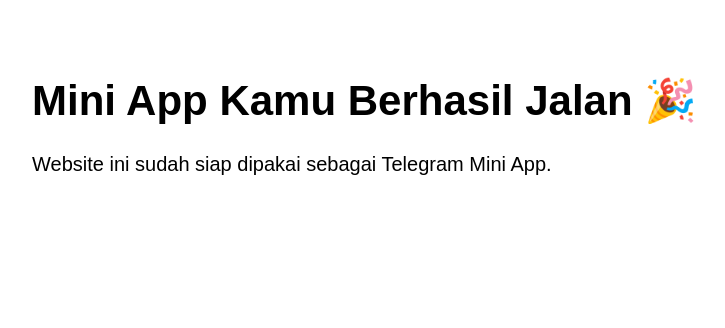
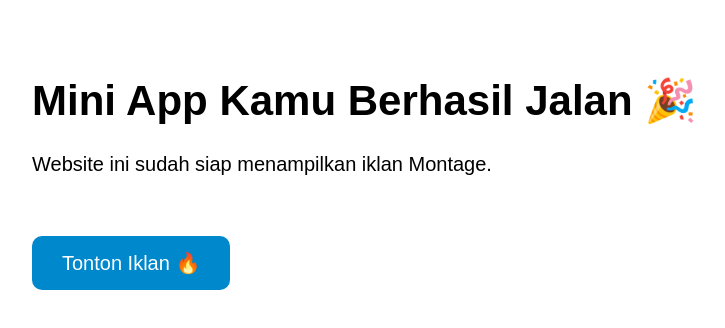
Before and after one commit to hyein89/miniapptrlekon, a Next.js app: page / in a window 1280 px wide. Shown: the top 328 px of the page, without its empty margins (16-741 px from the left). Built offline with nearby package versions, Linux system fonts and the light colour scheme.

Commit message:
Update page.tsx

```diff
--- a/app/page.tsx
+++ b/app/page.tsx
@@ -1,19 +1,59 @@
+"use client";
+import { useEffect } from "react";
+
 export default function HomePage() {
+  // Load Montage script
+  useEffect(() => {
+    const script = document.createElement("script");
+    script.src = "//libtl.com/sdk.js";
+    script.setAttribute("data-zone", "10302319");
+    script.setAttribute("data-sdk", "show_10302319");
+    script.async = true;
+    document.body.appendChild(script);
+  }, []);
+
+  // Call Montage ad
+  const showAd = () => {
+    if (typeof window !== "undefined" && (window as any).show_10302319) {
+      (window as any)
+        .show_10302319("pop")
+        .then(() => {
+          alert("Iklan selesai! Kamu bisa kasih reward ke user.");
+        })
+        .catch(() => {
+          alert("Iklan gagal ditampilkan.");
+        });
+    } else {
+      alert("Script iklan belum siap, coba ulang.");
+    }
+  };
+
   return (
     <div style={{ padding: "40px", fontFamily: "Arial, sans-serif" }}>
-      <script
-        src="//libtl.com/sdk.js"
-        data-zone="10302319"
-        data-sdk="show_10302319"
-      ></script>
-
       <h1 style={{ fontSize: "42px", fontWeight: "bold" }}>
         Mini App Kamu Berhasil Jalan 🎉
       </h1>
 
       <p style={{ fontSize: "20px", marginTop: "20px" }}>
-        Website ini sudah siap dipakai sebagai Telegram Mini App.
+        Website ini sudah siap menampilkan iklan Montage.
       </p>
+
+      {/* Tombol tonton iklan */}
+      <button
+        onClick={showAd}
+        style={{
+          marginTop: "40px",
+          padding: "15px 30px",
+          fontSize: "20px",
+          borderRadius: "10px",
+          border: "none",
+          background: "#0088cc",
+          color: "white",
+          cursor: "pointer",
+        }}
+      >
+        Tonton Iklan 🔥
+      </button>
     </div>
   );
 }
```
